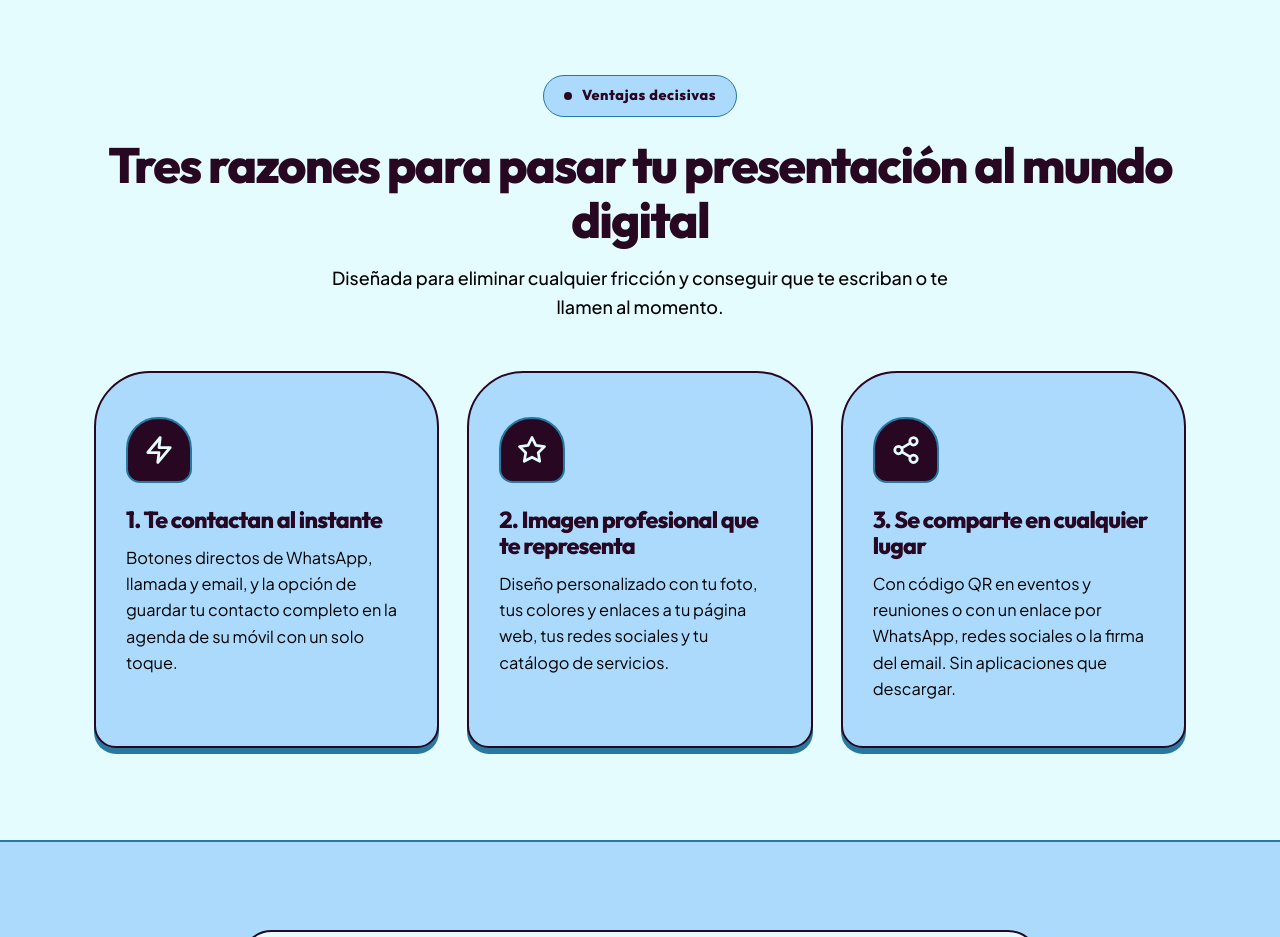
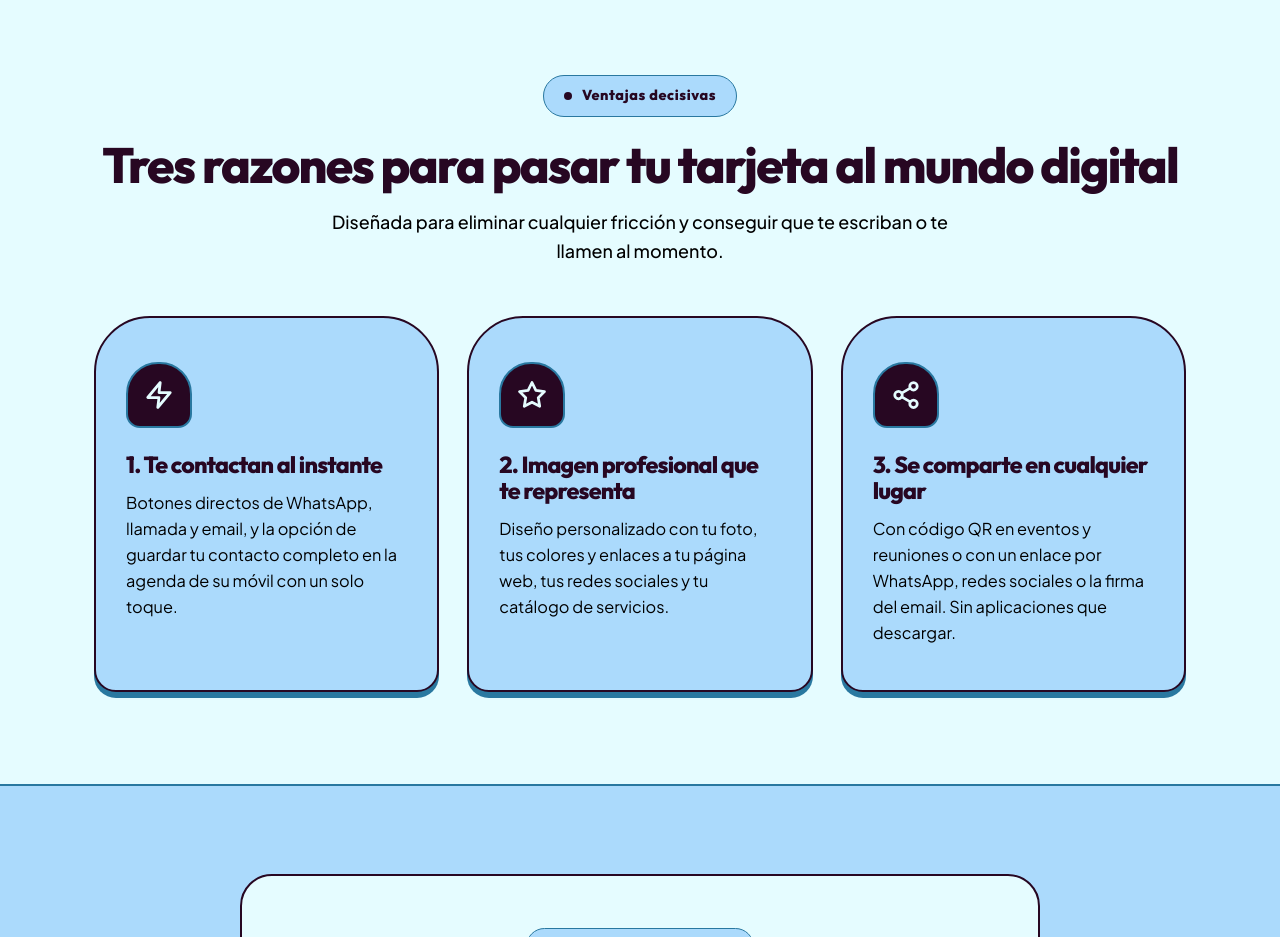
Before and after one commit to ItxasGG/landingtarjetadigital-, a plain HTML site: page index.html in a window 1280 px wide. Shown: the part 1520-2457 px from the top of the page. Drawn offline with Linux system fonts and the light colour scheme.

Commit message:
Actualizar título de sección a 'Tres razones para pasar tu tarjeta al mundo digital'

```diff
--- a/index.html
+++ b/index.html
@@ -1637,7 +1637,7 @@
           <div class="section-tag">
             <span>Ventajas decisivas</span>
           </div>
-          <h2 class="section-title">Tres razones para pasar tu presentación al mundo digital</h2>
+          <h2 class="section-title">Tres razones para pasar tu tarjeta al mundo digital</h2>
           <p class="section-subtitle">
             Diseñada para eliminar cualquier fricción y conseguir que te escriban o te llamen al momento.
           </p>
```
